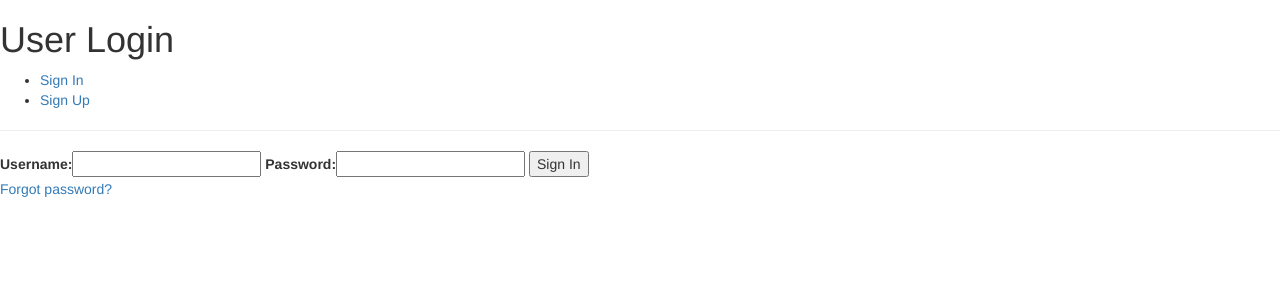
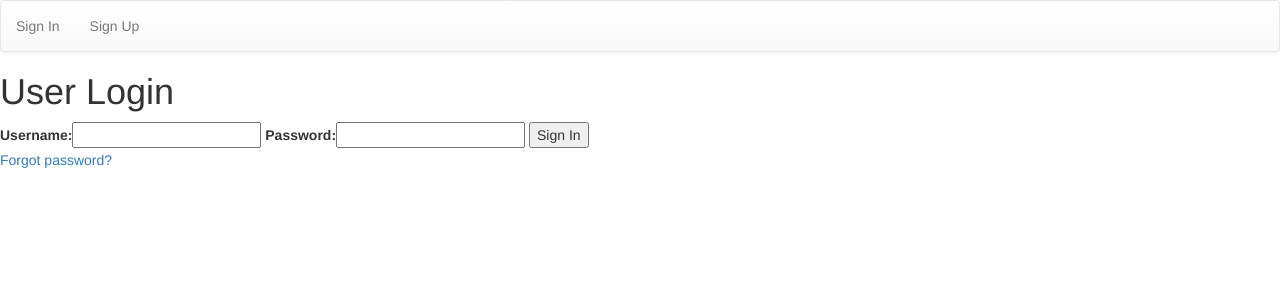
Before and after one commit to sheldon18/cinebox, a Django app: page /accounts/login/ in a window 1280 px wide. Shown: the top 300 px of the page. Run offline with Django 3.2, Linux system fonts and the light colour scheme; some libraries are stand-ins or nearby versions.

Commit message:
simple navbar added

```diff
--- a/templates/base.html
+++ b/templates/base.html
@@ -16,10 +16,10 @@
 
     </head>
     <body>
-        <h1>{% block page_heading %}{% endblock %}</h1>
 
-        <nav>
-            <ul>
+
+        <nav class="navbar navbar-default">
+            <ul class="nav navbar-nav">
                 {% if user.is_authenticated %}
                     <li><a href="{% url 'profile' %}">My Account</a></li>
                     <li><a href="{% url 'logout' %}">Sign Out</a></li>
@@ -29,7 +29,9 @@
                 {% endif %}
             </ul>
         </nav>
-        <hr>
+
+        <h1>{% block page_heading %}{% endblock %}</h1>
+
         {% if messages %}
             <div>
                 {% for message in messages %}
```
